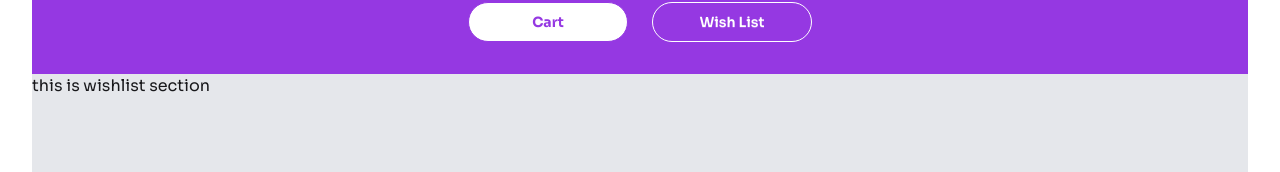
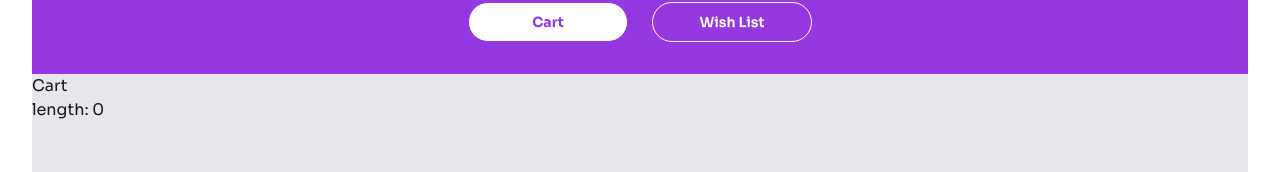
Before and after one commit to sourovroy999/gadget-heaven, a React (Vite) app: page /dashboard in a window 1280 px wide. Both pictures are taken after a click on the button "Cart". Shown: the part 239-411 px from the top of the page. Built offline with nearby package versions, Linux system fonts and the light colour scheme.

Commit message:
cart adding and removing is working

```diff
--- a/src/Components/Cart.jsx
+++ b/src/Components/Cart.jsx
@@ -1,9 +1,41 @@
-import React from 'react';
+import React, { useEffect, useState } from 'react';
+import { deleteProducts, getProducts } from '../Utilis/Utilis';
+import SingleCart from '../Pages/SingleCart';
 
 const Cart = () => {
+
+    const [carts, setCarts]=useState([])
+    useEffect(()=>{
+        const storedCarts= getProducts([])
+        setCarts(storedCarts)
+    } ,[])
+
+    const handleDelete = id =>{
+        deleteProducts(id)
+        const storedCarts=getProducts([])
+        setCarts(storedCarts)
+    }
+
+
+
+
+
     return (
-        <div>
-            <h1>this is cart section</h1>
+        <div className=''>
+           <div>
+            <div><h1>Cart</h1></div>
+            <div>length: {carts.length}</div>
+
+            <div>
+
+            </div>
+           </div>
+            {
+                carts.map(p=> <SingleCart key={p.product_id} cartInside={p} handleDelete={handleDelete}></SingleCart>)
+
+            }
+
+
         </div>
     );
 };
--- a/src/Pages/Dashboard.jsx
+++ b/src/Pages/Dashboard.jsx
@@ -20,15 +20,15 @@ const Dashboard = () => {
 
             <div className="flex justify-center  gap-6 text-white">
 
-            <button onClick={()=>setShow(0)}   className={`btn rounded-3xl w-32 md:w-40  btn-outline  hover:bg-white hover:text-[#9538e2] hover:font-bold ${show===0 ? 'bg-white text-[#9538e2] font-bold' : ' '}` }>Cart</button>
+            <button onClick={()=>setShow(1)}   className={`btn rounded-3xl w-32 md:w-40  btn-outline  hover:bg-white hover:text-[#9538e2] hover:font-bold ${show===1 ? 'bg-white text-[#9538e2] font-bold' : ' '}` }>Cart</button>
 
-            <button onClick={()=>setShow(1)} className={`btn rounded-3xl w-32 md:w-40  btn-outline  hover:bg-white hover:text-[#9538e2] hover:font-bold ${show === 1? 'bg-white text-[#9538e2] font-bold' : ' '}` }>Wish List</button>
+            <button onClick={()=>setShow(0)} className={`btn rounded-3xl w-32 md:w-40  btn-outline  hover:bg-white hover:text-[#9538e2] hover:font-bold ${show === 0? 'bg-white text-[#9538e2] font-bold' : ' '}` }>Wish List</button>
 
             </div>
         </div>
 
         {
-           show? <Cart/> : <WishList/>
+           show? <Cart /> : <WishList/>
         }
 
 
--- /dev/null
+++ b/src/Pages/SingleCart.jsx
@@ -0,0 +1,30 @@
+import React from 'react';
+import { SlClose } from 'react-icons/sl';
+
+const SingleCart = ({cartInside, handleDelete}) => {
+   const {product_title,product_image,price,product_id, description}=cartInside;
+
+    return (
+        <div className=' flex flex-col md:flex-row gap-3 justify-between max-w-2xl mx-auto bg-white mb-3 p-4 rounded-2xl'>
+
+
+            <img  className=' w-[120px] h-[100px] object-cover' src={product_image} alt="" />
+
+
+           <div className='space-y-2'>
+            <h1 className='font-bold'>{product_title}</h1>
+            <p>{description}</p>
+            <p className='font-bold'>Price: {price}</p>
+           </div>
+
+           <button onClick={()=>handleDelete(product_id)} className=''>
+           <SlClose className='text-red-500 hover:bg-blue-500 '/>
+
+           </button>
+
+
+        </div>
+    );
+};
+
+export default SingleCart;
```
